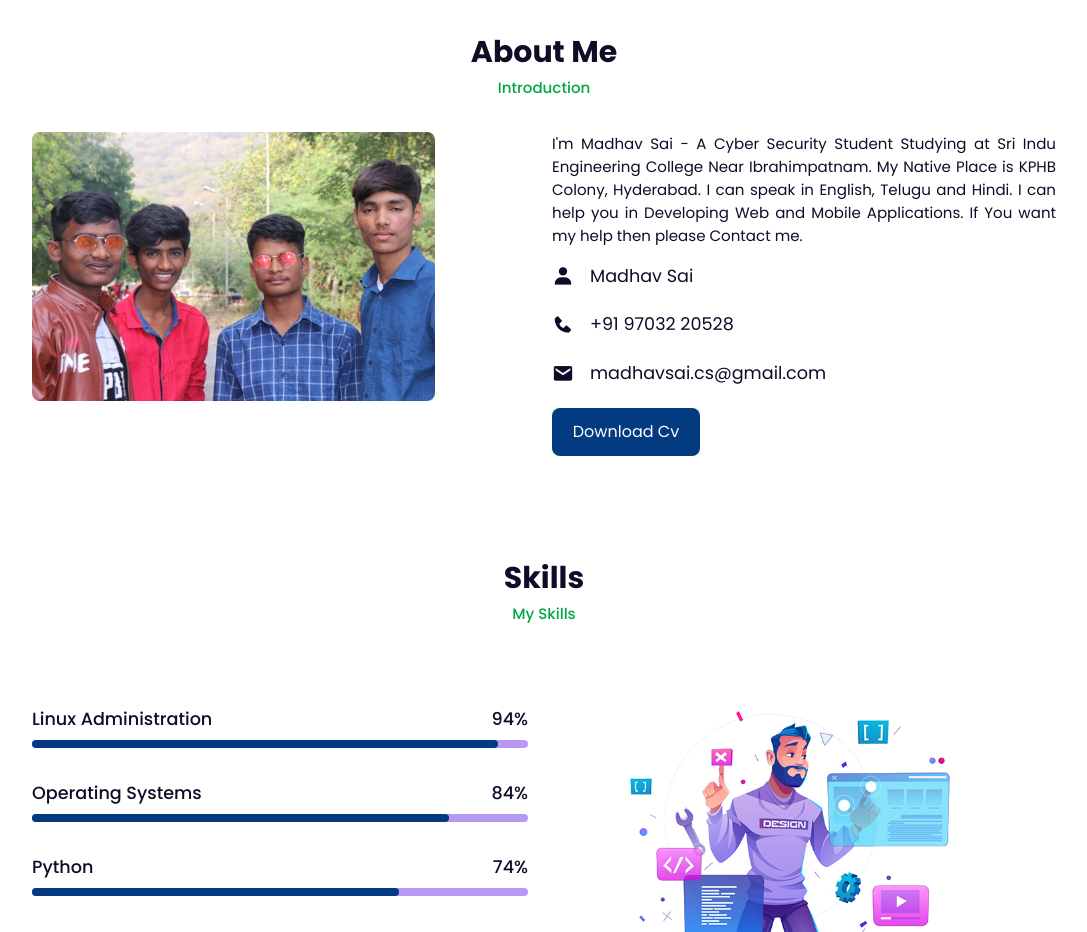
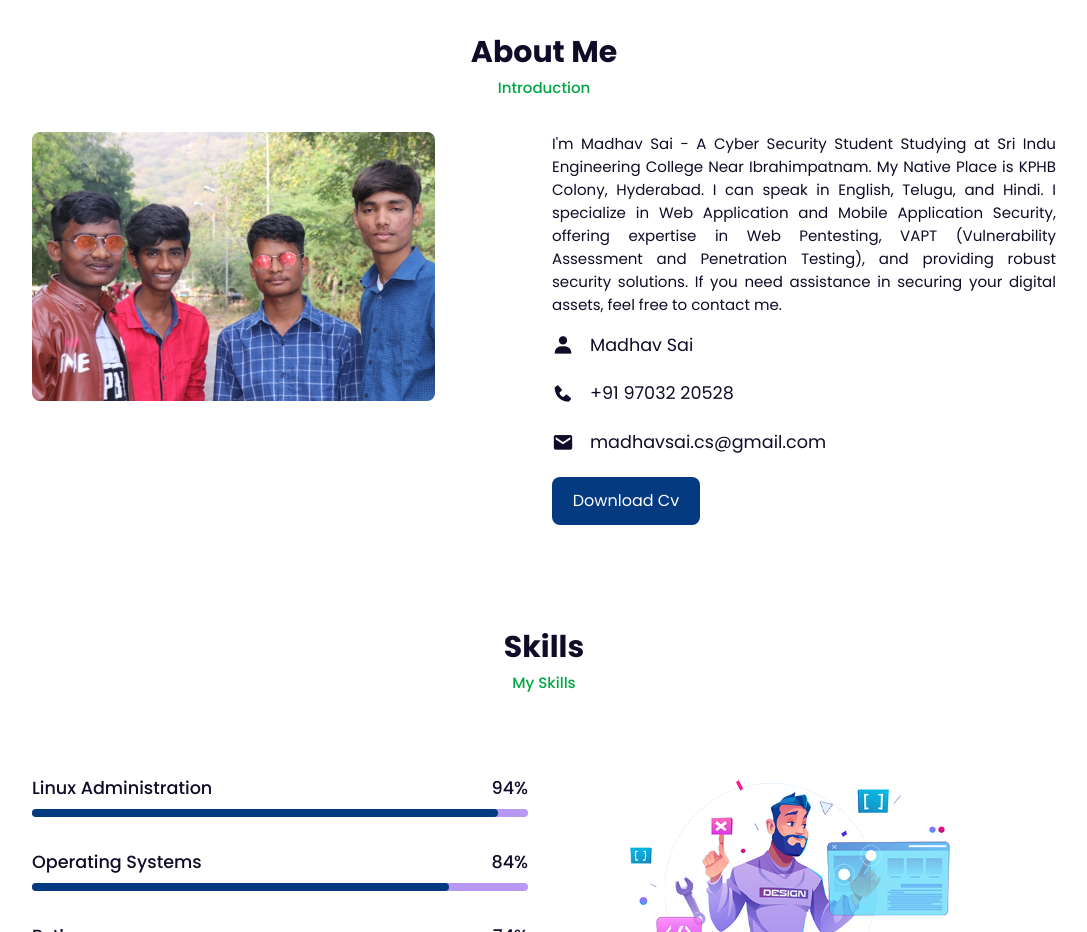
Before and after one commit to Madhav-Sai/Madhav-Sai.github.io, a plain HTML site: page index.html in a window 1280 px wide. Shown: the part 820-1752 px from the top of the page, without its empty margins (96-1183 px from the left). Drawn offline with nearby package versions, Linux system fonts and the light colour scheme; a script that the page names is missing.

Commit message:
Update index.html

```diff
--- a/index.html
+++ b/index.html
@@ -78,9 +78,11 @@
             </div>
             <div class="about-text">
                 <p>I'm Madhav Sai - A Cyber Security Student Studying at Sri Indu Engineering College Near
-                    Ibrahimpatnam. My Native Place is KPHB Colony, Hyderabad. I can speak in English, Telugu and Hindi.
-                    I can help you in Developing Web and Mobile Applications. If You want my help then please Contact
-                    me.</p>
+                    Ibrahimpatnam. My Native Place is KPHB Colony, Hyderabad. I can speak in English, Telugu, and Hindi.
+                    I specialize in Web Application and Mobile Application Security, offering expertise in Web Pentesting,
+                    VAPT (Vulnerability Assessment and Penetration Testing), and providing robust security solutions. If you need
+                    assistance in securing your digital assets, feel free to contact me.</p>
+
                 <div class="information">
                     <!-- Box 1 -->
                     <div class="info-box">
```
